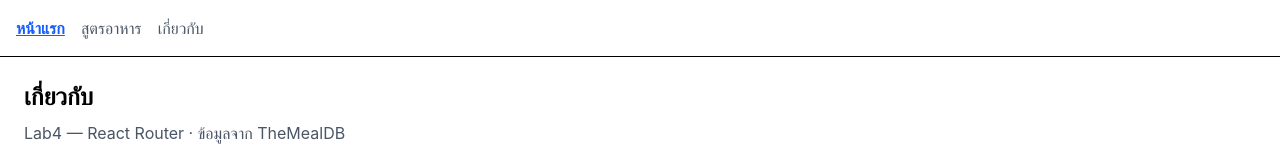
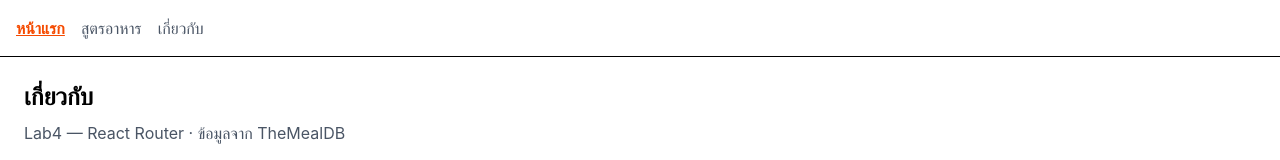
Before and after one commit to POTAEPT/React-Lab, a React (Vite) app: page / in a window 1280 px wide. Shown: the top 160 px of the page. Built offline with nearby package versions, Linux system fonts and the light colour scheme.

Commit message:
Update Nav component styles and enhance Recipes layout for better presentation

```diff
--- a/src/components/Nav.jsx
+++ b/src/components/Nav.jsx
@@ -2,7 +2,7 @@
 import { NavLink } from 'react-router-dom'
 
 const linkClass = ({ isActive }) =>
-  isActive ? "font-bold text-blue-600 underline" : "text-gray-600"
+  isActive ? "font-bold text-orange-600 underline" : "text-gray-600"
 
 function Nav() {
   return (
--- a/src/pages/Recipes.jsx
+++ b/src/pages/Recipes.jsx
@@ -27,16 +27,16 @@ function Recipes() {
       />
       {loading && <p className="mt-4">กำลังโหลด...</p>}
       {error && <p className="mt-4">เกิดข้อผิดพลาด: {error}</p>}
-      <ul className="grid grid-cols-2 md:grid-cols-4 gap-4 mt-4">
+      <ul className="grid grid-cols-2 md:grid-cols-4 gap-4 mt-4 ">
         {meals.map((meal) => (
-          <li key={meal.idMeal}>
+          <li key={meal.idMeal} className="border rounded-xl overflow-hidden">
             <Link to={`/recipes/${meal.idMeal}`}>
               <img
                 src={meal.strMealThumb}
                 alt={meal.strMeal}
-                className="rounded"
+                className="rounded-t-lg h-48 w-full object-cover"
               />
-              <p>{meal.strMeal}</p>
+              <p className="h-10 text-center">{meal.strMeal}</p>
             </Link>
           </li>
         ))}
```
